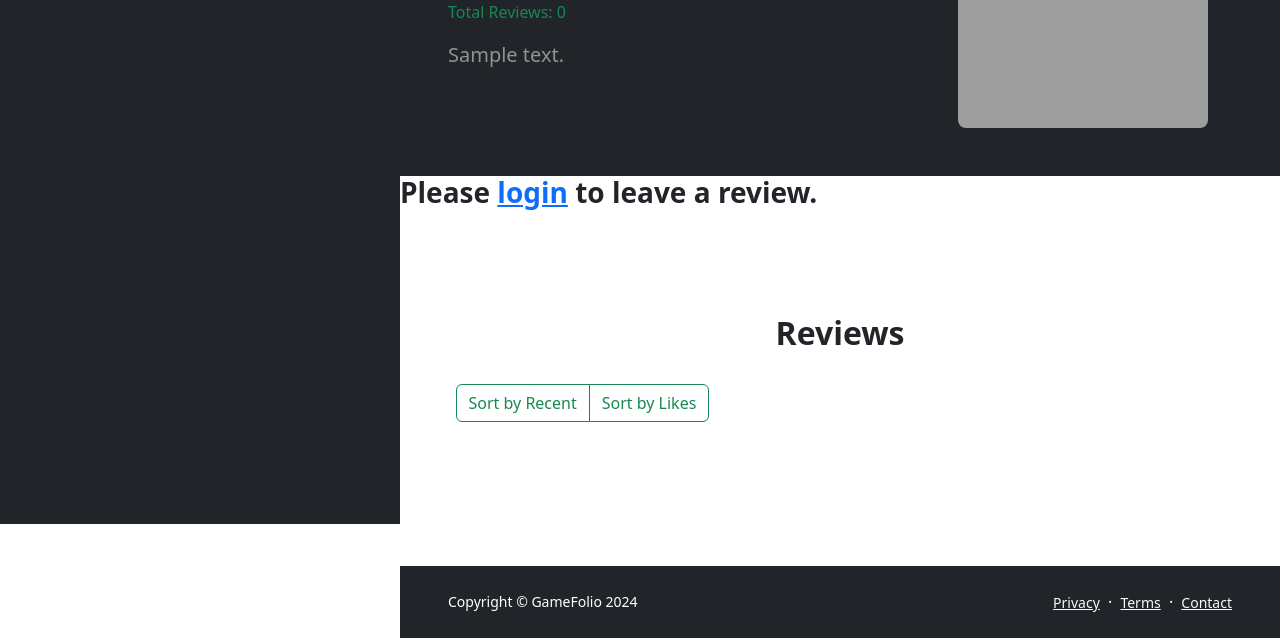
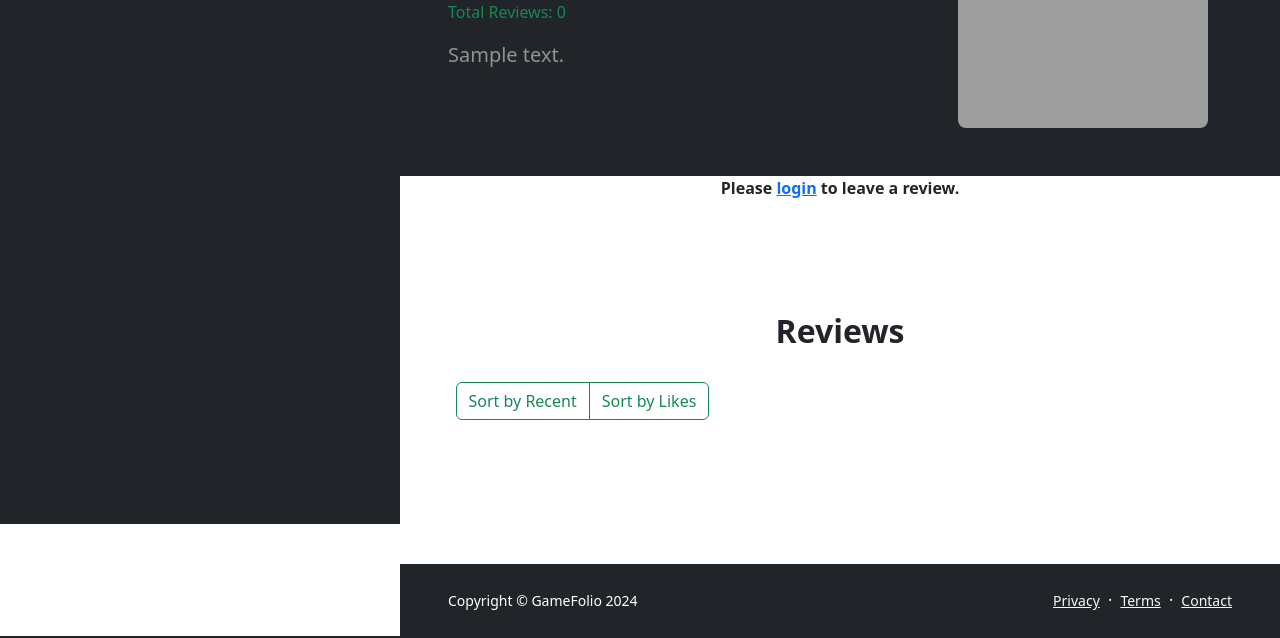
Before and after one commit to RyanBell250/GameFolio, a Django app: page /gamefolio_app/game/1/ in a window 1280 px wide. Shown: the part 276-914 px from the top of the page. Run offline with Django 3.2, Linux system fonts and the light colour scheme; tables that the repository leaves empty hold one stand-in row (values such as "Sample post"); some libraries are stand-ins or nearby versions; grey boxes are pictures that could not be loaded.

Commit message:
Altered alignment again

```diff
--- a/templates/gamefolio_app/game.html
+++ b/templates/gamefolio_app/game.html
@@ -48,8 +48,8 @@
     </div>
 </section>
 {% else %}
-<div class="text-left">
-    <h3 class="fw-bolder">Please <a href="{% url 'auth_login' %}">login</a> to leave a review.</h3>
+<div class="text-center">
+    <p class="fw-bolder">Please <a href="{% url 'auth_login' %}">login</a> to leave a review.</p>
 </div>
 {% endif %}
 <section class="py-5">
```
